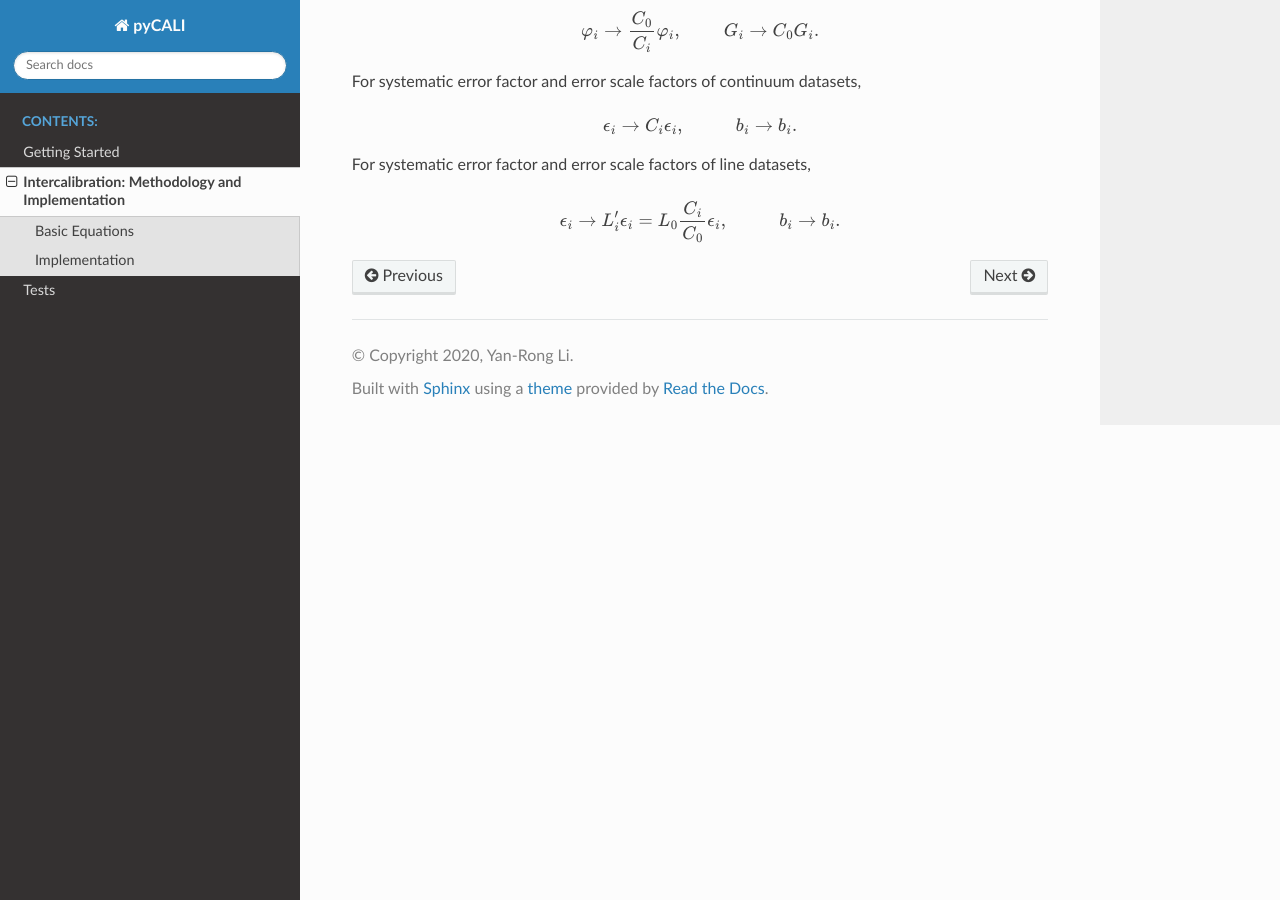
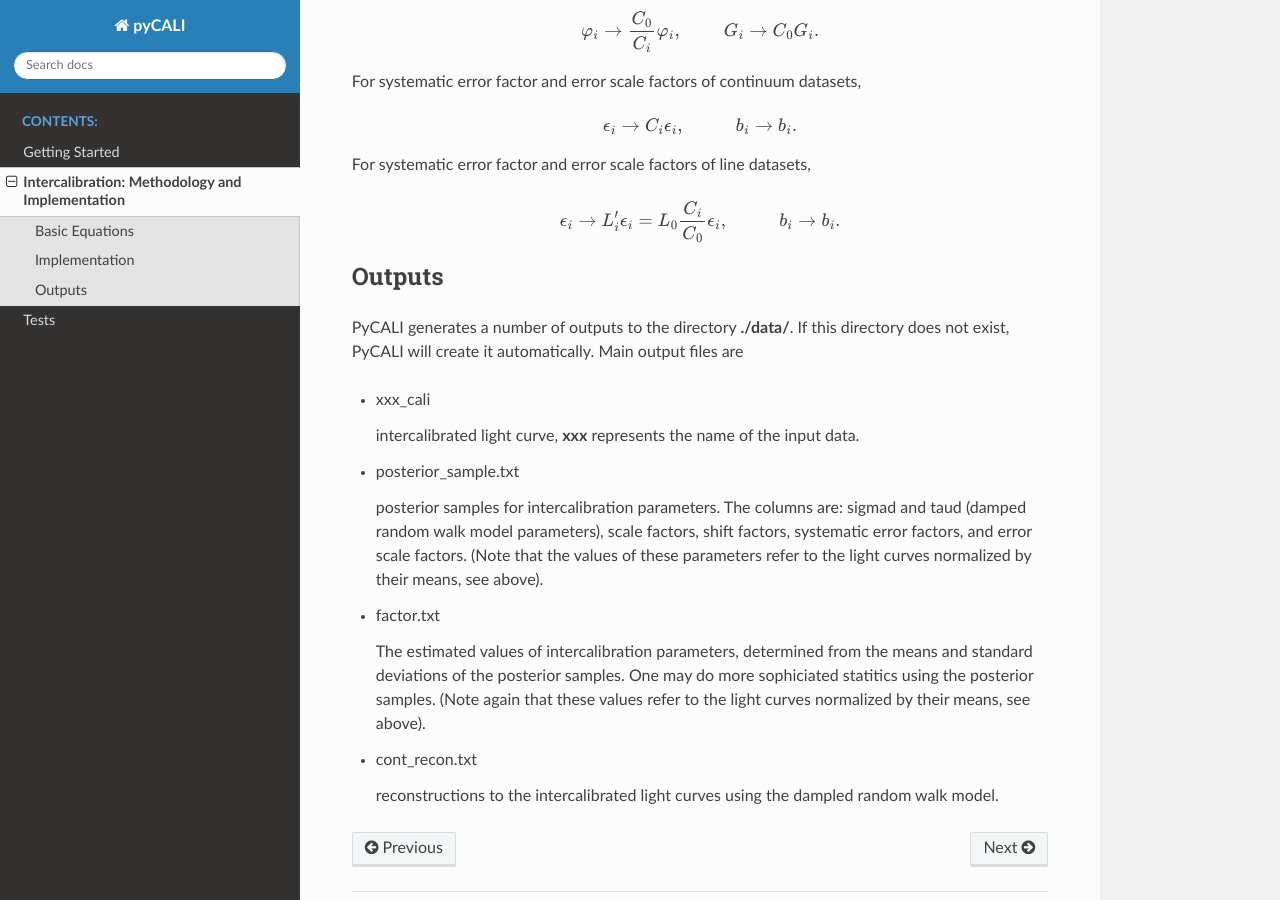
Before and after one commit to LiyrAstroph/PyCALI, a Sphinx documentation site: the page built from docs/intercali.rst, in a window 1280 px wide and 900 px high, scrolled down 1177 px. Built offline with Sphinx 7.4.7 and the Read the Docs theme 2.0.0, drawn with Linux system fonts in a browser that asks for light colours; some of the changed text lies outside the part shown.

Commit message:
update docs.

```diff
--- a/docs/getting_started.rst
+++ b/docs/getting_started.rst
@@ -8,7 +8,7 @@ Getting Started
 
 Requirements
 ============
-pyCALI requires the following third-party packages
+PyCALI requires the following third-party packages
 
 * **CMake**: https://cmake.org/
 
@@ -41,7 +41,7 @@ pyCALI requires the following third-party packages
 
 Installation
 ============
-pyCALI uses CMake to do building and compilation.
+PyCALI uses CMake to do building and compilation.
 
 The following installations presume that LAPACKE and CBLAS are installed in the default paths, namely, for LAPACKE, headers placed
 at /usr/include/lapacke and libraries at /usr/lib or /usr/lib64; for CBLAS, headers placed
--- a/docs/index.rst
+++ b/docs/index.rst
@@ -3,7 +3,7 @@
    You can adapt this file completely to your liking, but it should at least
    contain the root `toctree` directive.
 
-Welcome to pyCALI's documentation!
+Welcome to PyCALI's documentation!
 ==================================
 A Bayesian approach to intercalibrate light curves.
 
--- a/docs/intercali.rst
+++ b/docs/intercali.rst
@@ -28,7 +28,7 @@ where :math:`n` are reported measurement noises, :math:`\epsilon` are unknown sy
 :math:`b` is an :math:`m\times m` diagnoal matrix for error scale. The above equations stands for
 continuum flux densities. For emission line fluxes, :math:`G=0`.
 
-pyCALI uses the damped random walk process to describe the variations and employs a Bayesian
+PyCALI uses the damped random walk process to describe the variations and employs a Bayesian
 framework to determine the best estimates for the parameters by exploring the posterior probability distribution
 with the diffusive nested sampling algorithm.
 
@@ -68,3 +68,28 @@ For systematic error factor and error scale factors of line datasets,
 .. math::
 
   \epsilon_i \rightarrow L'_i \epsilon_i = L_0\frac{C_i}{C_0} \epsilon_i, ~~~~~~~~~~~b_i \rightarrow b_i.
+
+Outputs
+=======
+PyCALI generates a number of outputs to the directory **./data/**. If this directory does not exist, PyCALI will create it automatically.
+Main output files are
+
+* xxx_cali
+
+  intercalibrated light curve, **xxx** represents the name of the input data.
+
+* posterior_sample.txt
+
+  posterior samples for intercalibration parameters. The columns are:
+  sigmad and taud (damped random walk model parameters), scale factors, shift factors, systematic error factors,
+  and error scale factors. (Note that the values of these parameters refer to the light curves normalized by their means, see above).
+
+* factor.txt
+
+  The estimated values of intercalibration parameters, determined from the means and standard deviations of the posterior samples.
+  One may do more sophiciated statitics using the posterior samples.
+  (Note again that these values refer to the light curves normalized by their means, see above).
+
+* cont_recon.txt
+
+  reconstructions to the intercalibrated light curves using the dampled random walk model.
```
